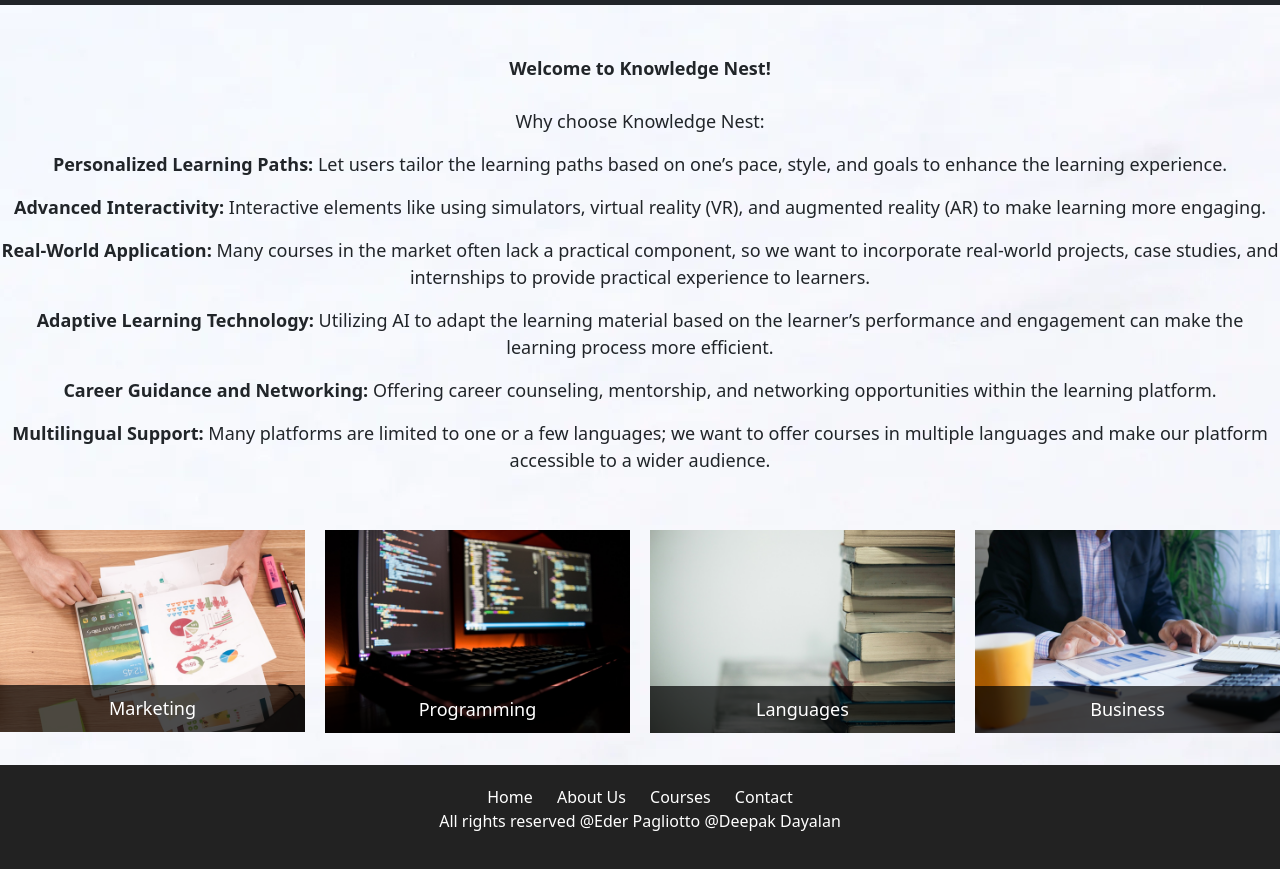
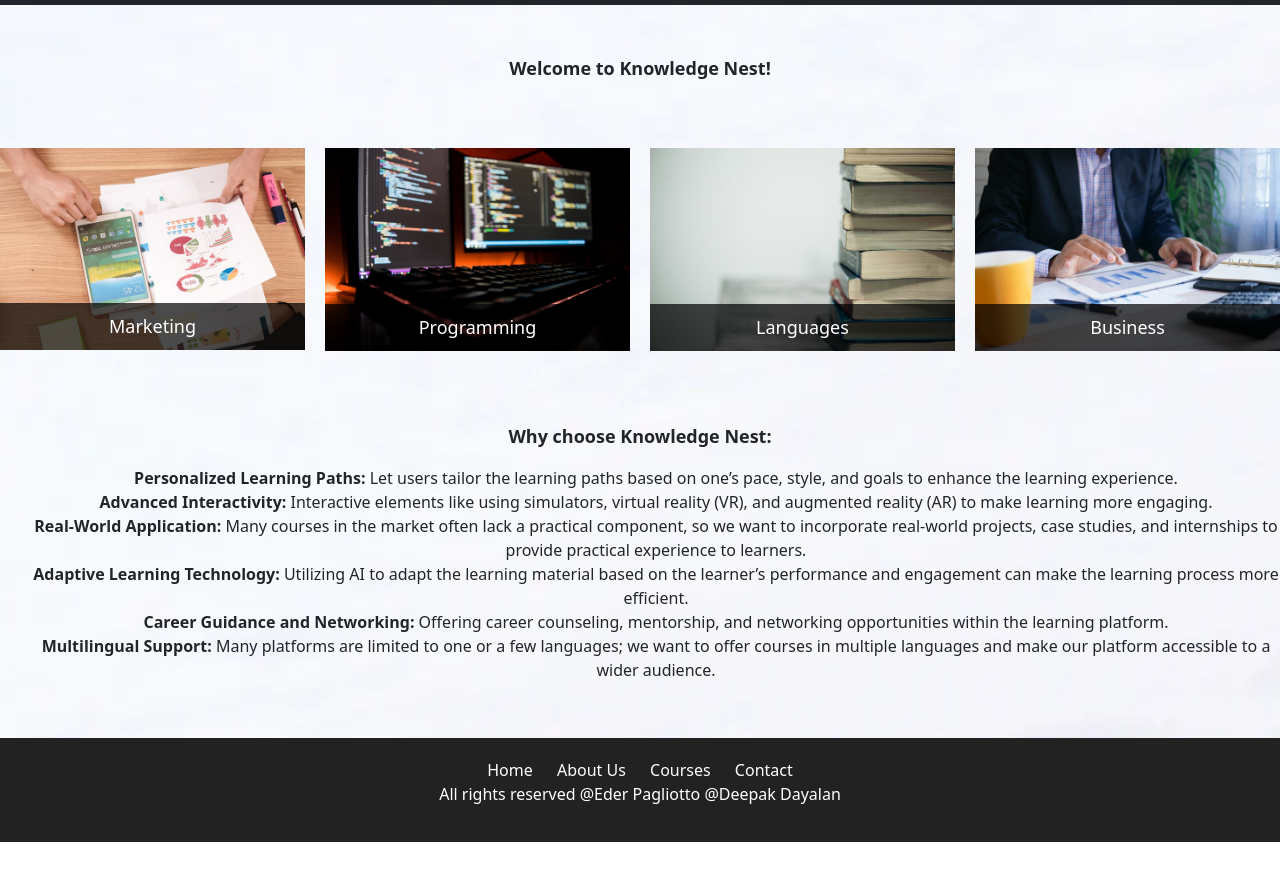
Before and after one commit to ederpagliotto/Knowledge-Nest, a plain HTML site: page index.html in a window 1280 px wide. Shown: the part 67-936 px from the top of the page. After the commit the page ends 909 px from the top, so only its background shows below. Drawn offline with nearby package versions, Linux system fonts and the light colour scheme.

Commit message:
updating homepage text list on bottom

```diff
--- a/index.html
+++ b/index.html
@@ -60,13 +60,6 @@
 
   <div class="main-content">
     <h3>Welcome to Knowledge Nest!</h3>
-    <p>Why choose Knowledge Nest:</p>
-    <p><strong>Personalized Learning Paths:</strong> Let users tailor the learning paths based on one’s pace, style, and goals to enhance the learning experience.</p>
-    <p><strong>Advanced Interactivity:</strong> Interactive elements like using simulators, virtual reality (VR), and augmented reality (AR) to make learning more engaging.</p>
-    <p><strong>Real-World Application:</strong> Many courses in the market often lack a practical component, so we want to incorporate real-world projects, case studies, and internships to provide practical experience to learners.</p>
-    <p><strong>Adaptive Learning Technology:</strong> Utilizing AI to adapt the learning material based on the learner’s performance and engagement can make the learning process more efficient.</p>
-    <p><strong>Career Guidance and Networking:</strong> Offering career counseling, mentorship, and networking opportunities within the learning platform.</p>
-    <p><strong>Multilingual Support:</strong> Many platforms are limited to one or a few languages; we want to offer courses in multiple languages and make our platform accessible to a wider audience.</p>
 
     <div class="services-container">
       <a href="#">
@@ -98,6 +91,17 @@
       <p id="image-text"></p>
     </div>
   </div>
+  <div class="why-choose">
+    <p>Why choose Knowledge Nest:</p>
+    <ul>
+      <li><strong>Personalized Learning Paths:</strong> Let users tailor the learning paths based on one’s pace, style, and goals to enhance the learning experience.</li>
+      <li><strong>Advanced Interactivity:</strong> Interactive elements like using simulators, virtual reality (VR), and augmented reality (AR) to make learning more engaging.</li>
+      <li><strong>Real-World Application:</strong> Many courses in the market often lack a practical component, so we want to incorporate real-world projects, case studies, and internships to provide practical experience to learners.</li>
+      <li><strong>Adaptive Learning Technology:</strong> Utilizing AI to adapt the learning material based on the learner’s performance and engagement can make the learning process more efficient.</li>
+      <li><strong>Career Guidance and Networking:</strong> Offering career counseling, mentorship, and networking opportunities within the learning platform.</li>
+      <li><strong>Multilingual Support:</strong> Many platforms are limited to one or a few languages; we want to offer courses in multiple languages and make our platform accessible to a wider audience.</li>
+    </ul>
+  </div>
   <script src="https://cdn.jsdelivr.net/npm/bootstrap@5.3.2/dist/js/bootstrap.bundle.min.js" integrity="sha384-C6RzsynM9kWDrMNeT87bh95OGNyZPhcTNXj1NW7RuBCsyN/o0jlpcV8Qyq46cDfL" crossorigin="anonymous" defer></script>
 </body>
 
--- a/style.css
+++ b/style.css
@@ -46,10 +46,6 @@ p {
 
   .main-content p {
     font-size: 14px;
-    text-align: left;
-    margin-top: 10px;
-    margin-bottom: 10px;
-    display: block;
   }
 }
 
@@ -63,6 +59,7 @@ p {
   font-size: 18px;
   padding: 20px;
 }
+
 .services-container {
   display: flex;
   flex-wrap: wrap;
@@ -104,6 +101,21 @@ p {
 
 .services-container figure:hover figcaption {
   bottom: -50px;
+}
+
+.why-choose {
+  padding-top: 40px;
+  padding-bottom: 40px;
+  text-align: center;
+}
+
+.why-choose li {
+  list-style: none;
+  text-align: center;
+}
+
+.why-choose p {
+  font-weight: bold;
 }
 
 .game-result {
```
